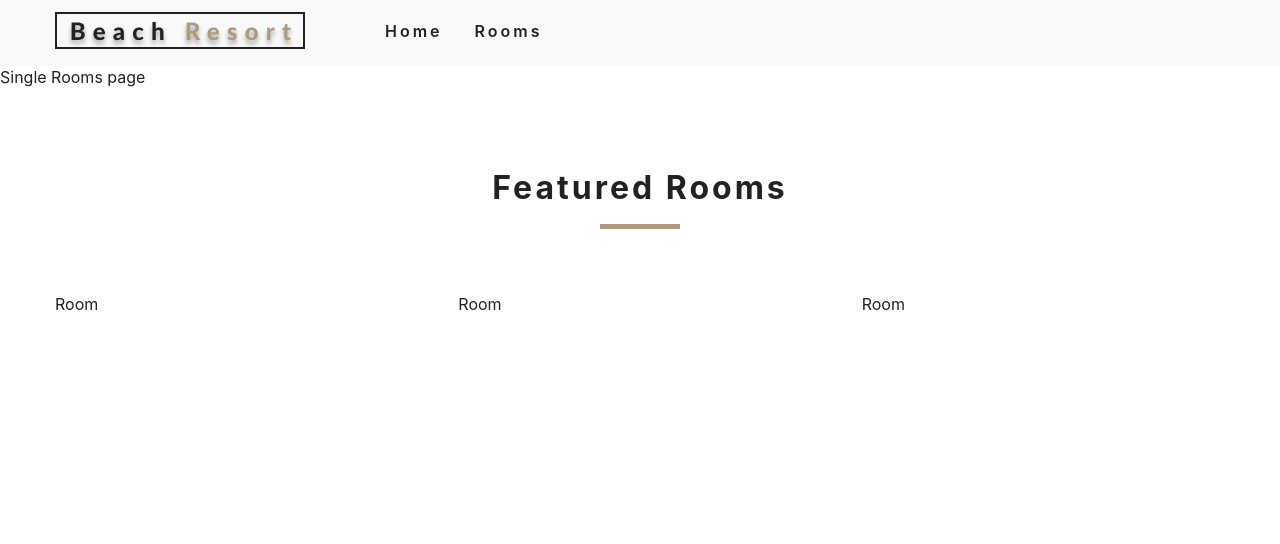
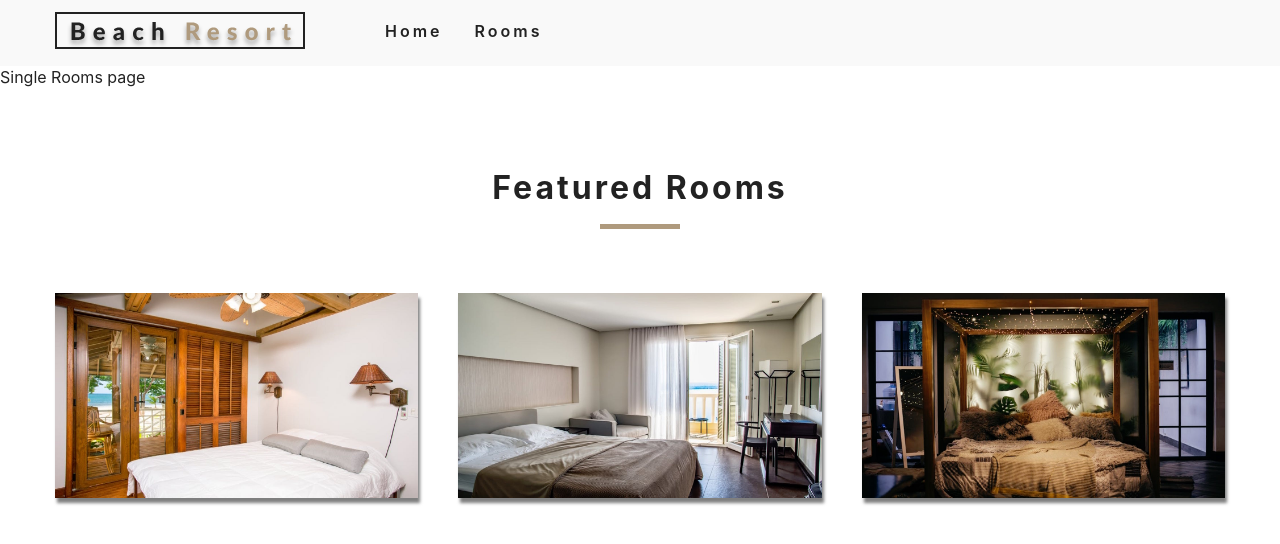
Before and after one commit to raju-ahammad/react-hotel-information-, a React (Create React App) app: page /rooms/double-basic in a window 1280 px wide. Shown: the top 544 px of the page. Built offline with nearby package versions, Linux system fonts and the light colour scheme.

Commit message:
create  room copmponent

```diff
--- a/src/Components/Rooms/Room.jsx
+++ b/src/Components/Rooms/Room.jsx
@@ -1,10 +1,13 @@
-import React from 'react'
+import React from 'react';
 
-const Room = () => {
+const Room = ({room}) => {
+    const {name, slug, images, price} = room;
     return (
-        <div>
-            Room
-        </div>
+        <article className="room">
+            <div className="img-container">
+                <img src={images[0]} alt="single room"/>
+            </div>
+        </article>
     )
 }
 
```
